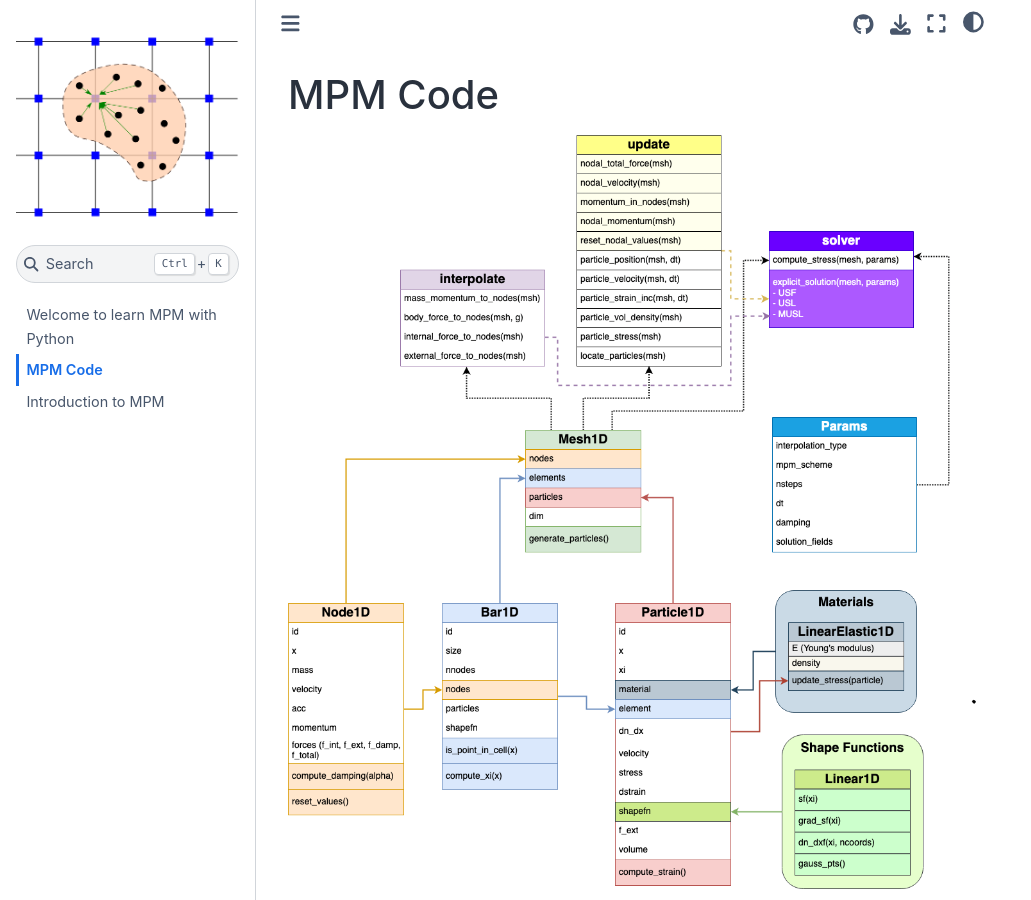
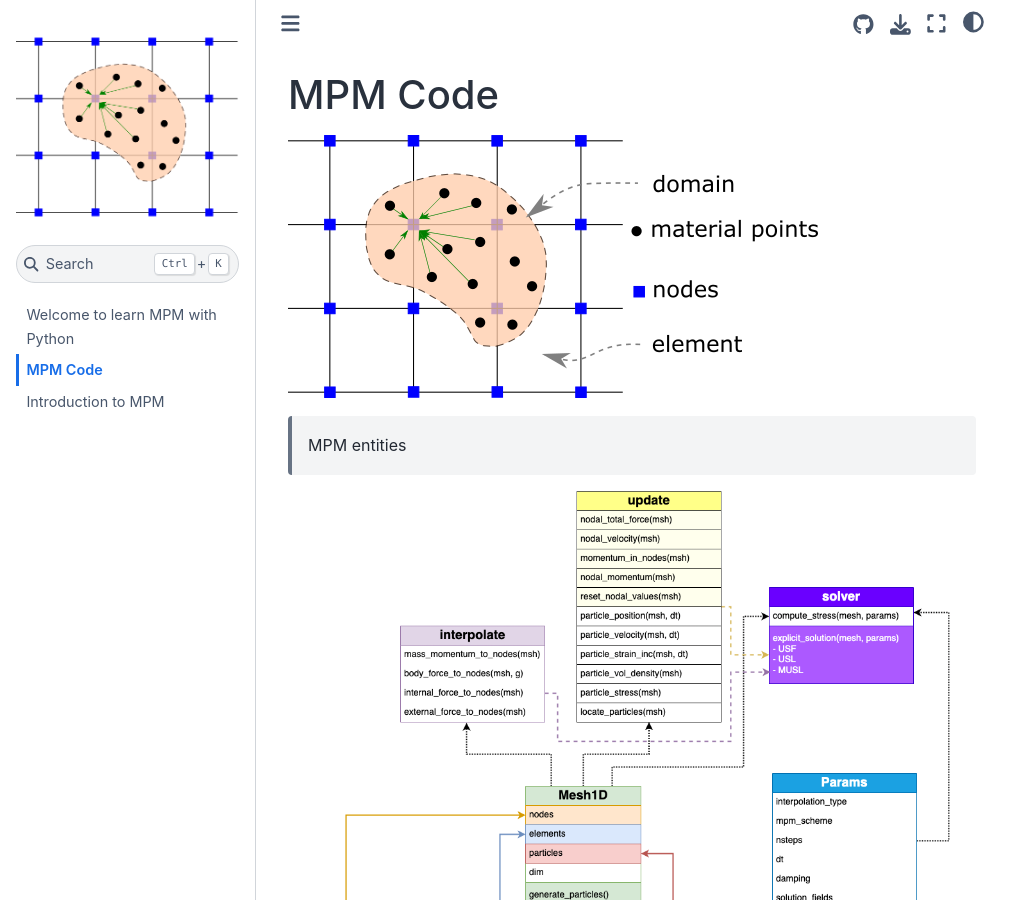
Before and after one commit to geoelements/LearnMPM, a Jupyter Book: the page built from mpm-code.md, in a window 1280 px wide and 900 px high. Shown: the whole window, without its empty margins (0-1031 px from the left). Built offline with Jupyter Book 1.0.4 settings and Sphinx 7.4.7 and the Sphinx Book theme 1.1.4, drawn with Linux system fonts in a browser that asks for light colours.

Commit message:
MPM entites

```diff
--- a/mpm-code.md
+++ b/mpm-code.md
@@ -1,4 +1,7 @@
 # MPM Code
+
+![MPM entities](img/mpm.png)
+> MPM entities
 
 ![code overview](img/mpm-code.png)
 > Overview of MPM code
```
Also changed, not shown: img/mpm.png (added), img/mpm.svg (added).
